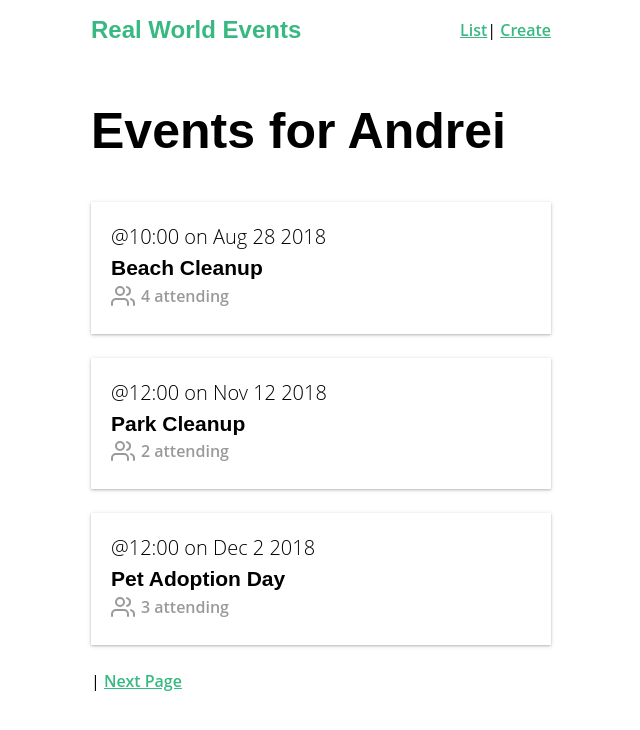
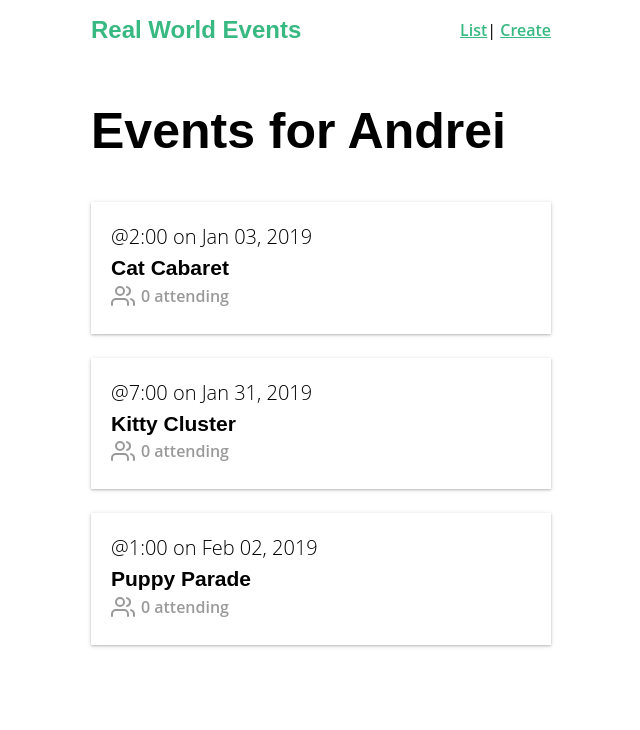
Before and after one commit to dreiv/vue-real-world, a Vue app: page / in a window 1280 px wide. Shown: the top 730 px of the page, without its empty margins (319-959 px from the left). Built offline with nearby package versions, Linux system fonts and the light colour scheme; data requests are answered from the project's data file.

Commit message:
added filters

```diff
--- a/db.json
+++ b/db.json
@@ -1,235 +1,48 @@
 {
   "events": [
     {
-      "id": 1,
-      "title": "Beach Cleanup",
-      "date": "Aug 28 2018",
-      "time": "10:00",
-      "location": "Daytona Beach",
-      "description": "Let's clean up this beach.",
-      "organizer": "Adam Jahr",
-      "category": "sustainability",
-      "attendees": [
-        {
-          "id": "abc123",
-          "name": "Adam Jahr"
-        },
-        {
-          "id": "def456",
-          "name": "Gregg Pollack"
-        },
-        {
-          "id": "ghi789",
-          "name": "Beth Swanson"
-        },
-        {
-          "id": "jkl101",
-          "name": "Mary Gordon"
-        }
-      ]
+      "id": 5928101,
+      "user": {
+        "id": "abc123",
+        "name": "Adam"
+      },
+      "category": "animal welfare",
+      "organizer": "Adam",
+      "title": "Cat Cabaret",
+      "description": "Yay felines!",
+      "location": "Meow Town",
+      "date": "2019-01-03T21:54:00.000Z",
+      "time": "2:00",
+      "attendees": []
     },
     {
-      "id": 2,
-      "title": "Park Cleanup",
-      "date": "Nov 12 2018",
-      "time": "12:00",
-      "location": "132 N Magnolia Street, Orlando, Florida",
-      "description": "We're going to clean up this park.",
-      "organizer": "Adam Jahr",
-      "category": "nature",
-      "attendees": [
-        {
-          "id": "ghi789",
-          "name": "Beth Swanson"
-        },
-        {
-          "id": "jkl101",
-          "name": "Mary Gordon"
-        }
-      ]
+      "id": 8419988,
+      "user": {
+        "id": "abc123",
+        "name": "Adam"
+      },
+      "category": "animal welfare",
+      "organizer": "Adam",
+      "title": "Kitty Cluster",
+      "description": "Yay cats!",
+      "location": "Catlandia",
+      "date": "2019-01-31T22:09:00.000Z",
+      "time": "7:00",
+      "attendees": []
     },
     {
-      "id": 3,
-      "title": "Pet Adoption Day",
-      "date": "Dec 2 2018",
-      "time": "12:00",
-      "location": "132 N Magnolia Street, Orlando, Florida",
-      "description": "Help animals find new homes.",
-      "organizer": "Gregg Pollack",
+      "id": 4582797,
+      "user": {
+        "id": "abc123",
+        "name": "Adam"
+      },
       "category": "animal welfare",
-      "attendees": [
-        {
-          "id": "abc123",
-          "name": "Adam Jahr"
-        },
-        {
-          "id": "ghi789",
-          "name": "Beth Swanson"
-        },
-        {
-          "id": "jkl101",
-          "name": "Mary Gordon"
-        }
-      ]
-    },
-    {
-      "id": 4,
-      "title": "Disco Party",
-      "date": "Aug 28 2018",
-      "time": "10:00",
-      "location": "Daytona Beach",
-      "description": "Let's clean up this beach.",
-      "organizer": "Adam Jahr",
-      "category": "sustainability",
-      "attendees": [
-        {
-          "id": "abc123",
-          "name": "Adam Jahr"
-        },
-        {
-          "id": "def456",
-          "name": "Gregg Pollack"
-        },
-        {
-          "id": "ghi789",
-          "name": "Beth Swanson"
-        },
-        {
-          "id": "jkl101",
-          "name": "Mary Gordon"
-        }
-      ]
-    },
-    {
-      "id": 5,
-      "title": "Vue Users Group",
-      "date": "Nov 12 2018",
-      "time": "12:00",
-      "location": "132 N Magnolia Street, Orlando, Florida",
-      "description": "We're going to clean up this park.",
-      "organizer": "Adam Jahr",
-      "category": "nature",
-      "attendees": [
-        {
-          "id": "ghi789",
-          "name": "Beth Swanson"
-        },
-        {
-          "id": "jkl101",
-          "name": "Mary Gordon"
-        }
-      ]
-    },
-    {
-      "id": 6,
-      "title": "Orlando Dev Meetup",
-      "date": "Dec 2 2018",
-      "time": "12:00",
-      "location": "132 N Magnolia Street, Orlando, Florida",
-      "description": "Help animals find new homes.",
-      "organizer": "Gregg Pollack",
-      "category": "animal welfare",
-      "attendees": [
-        {
-          "id": "abc123",
-          "name": "Adam Jahr"
-        },
-        {
-          "id": "ghi789",
-          "name": "Beth Swanson"
-        },
-        {
-          "id": "jkl101",
-          "name": "Mary Gordon"
-        }
-      ]
-    },
-    {
-      "id": 7,
-      "title": "Yoga Class",
-      "date": "Aug 28 2018",
-      "time": "10:00",
-      "location": "Daytona Beach",
-      "description": "Let's clean up this beach.",
-      "organizer": "Adam Jahr",
-      "category": "sustainability",
-      "attendees": [
-        {
-          "id": "abc123",
-          "name": "Adam Jahr"
-        },
-        {
-          "id": "def456",
-          "name": "Gregg Pollack"
-        },
-        {
-          "id": "ghi789",
-          "name": "Beth Swanson"
-        },
-        {
-          "id": "jkl101",
-          "name": "Mary Gordon"
-        }
-      ]
-    },
-    {
-      "id": 8,
-      "title": "Breathing Meditation",
-      "date": "Nov 12 2018",
-      "time": "12:00",
-      "location": "132 N Magnolia Street, Orlando, Florida",
-      "description": "We're going to clean up this park.",
-      "organizer": "Adam Jahr",
-      "category": "nature",
-      "attendees": [
-        {
-          "id": "ghi789",
-          "name": "Beth Swanson"
-        },
-        {
-          "id": "jkl101",
-          "name": "Mary Gordon"
-        }
-      ]
-    },
-    {
-      "id": 9,
-      "title": "Dancing Class",
-      "date": "Dec 2 2018",
-      "time": "12:00",
-      "location": "132 N Magnolia Street, Orlando, Florida",
-      "description": "Help animals find new homes.",
-      "organizer": "Gregg Pollack",
-      "category": "animal welfare",
-      "attendees": [
-        {
-          "id": "abc123",
-          "name": "Adam Jahr"
-        },
-        {
-          "id": "ghi789",
-          "name": "Beth Swanson"
-        },
-        {
-          "id": "jkl101",
-          "name": "Mary Gordon"
-        }
-      ]
-    },
-    {
-      "id": 10,
-      "category": "animal welfare",
-      "organizer": {
-        "user": {
-          "id": "abc123",
-          "name": "Adam Jahr"
-        }
-      },
-      "title": "Gregg's Event",
-      "description": "We'll do stuff",
-      "location": "Your House",
-      "date": "",
-      "time": "5:00",
+      "organizer": "Adam",
+      "title": "Puppy Parade",
+      "description": "Yay pups!",
+      "location": "Puptown ",
+      "date": "2019-02-02T23:27:00.000Z",
+      "time": "1:00",
       "attendees": []
     }
   ]
--- a/src/components/EventCard.vue
+++ b/src/components/EventCard.vue
@@ -4,7 +4,7 @@
     :to="{ name: 'event-show', params: { id: event.id } }"
   >
     <div class="event-card -shadow">
-      <span class="eyebrow">@{{ event.time }} on {{ event.date }}</span>
+      <span class="eyebrow">@{{ event.time }} on {{ event.date | date }}</span>
       <h4 class="title">{{ event.title }}</h4>
       <BaseIcon name="users"> {{ event.attendees.length }} attending </BaseIcon>
     </div>
--- /dev/null
+++ b/src/filters/date.js
@@ -0,0 +1,9 @@
+export default value => {
+  const date = new Date(value)
+
+  return date.toLocaleString(['en-US'], {
+    month: 'short',
+    day: '2-digit',
+    year: 'numeric'
+  })
+}
--- a/src/main.js
+++ b/src/main.js
@@ -6,6 +6,9 @@ import 'nprogress/nprogress.css'
 import App from './App.vue'
 import router from './router'
 import store from './store'
+import DateFilter from './filters/date'
+
+Vue.filter('date', DateFilter)
 
 Vue.config.productionTip = false
 
--- a/src/views/EventShow.vue
+++ b/src/views/EventShow.vue
@@ -1,7 +1,7 @@
 <template>
   <div>
     <div class="event-header">
-      <span class="eyebrow">@{{ event.time }} on {{ event.date }}</span>
+      <span class="eyebrow">@{{ event.time }} on {{ event.date | date }}</span>
       <h1 class="title">{{ event.title }}</h1>
       <h5>Organized by {{ event.organizer ? event.organizer.name : '' }}</h5>
       <h5>Category: {{ event.category }}</h5>
```
